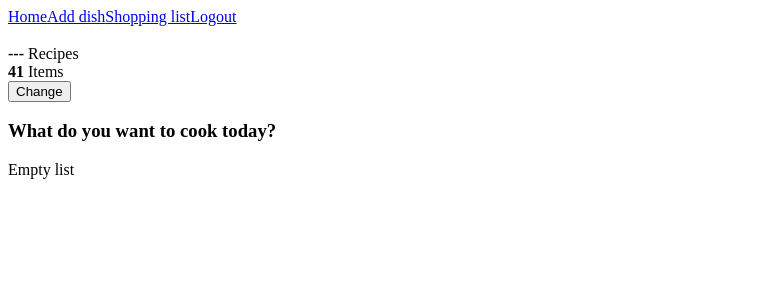
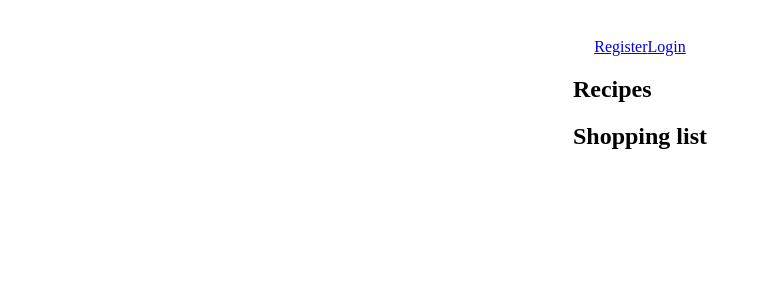
Before and after one commit to dmalenik/shopping-list-app, a React (Create React App) app in the folder client/: page / in a window 1280 px wide. Shown: the top 300 px of the page, without its empty margins (0-760 px from the left). Built offline with nearby package versions, Linux system fonts and the light colour scheme.

Commit message:
refactor: improve main page of app

```diff
--- /dev/null
+++ b/client/src/routes/main/MainPage.tsx
@@ -0,0 +1,29 @@
+import React from 'react';
+import {Link} from 'react-router-dom';
+import {styled} from 'styled-components';
+
+const Container = styled.div`
+  margin: 3% 25%;
+  display: flex;
+  flex-direction: column;
+  align-items: center;
+`;
+
+export const MainPage = () => {
+  return (
+    <Container>
+      <nav>
+        <Link to={'register'}>Register</Link>
+        <Link to={'login'}>Login</Link>
+      </nav>
+      <main>
+        <section>
+          <h2>Recipes</h2>
+        </section>
+        <section>
+          <h2>Shopping list</h2>
+        </section>
+      </main>
+    </Container>
+  );
+};
--- /dev/null
+++ b/client/src/routes/main/index.tsx
@@ -0,0 +1 @@
+export {MainPage} from './MainPage';
```
Also changed, not shown: client/src/index.tsx (+7 -6 lines), 2 other files (tests, documents, lock files or other folders).
